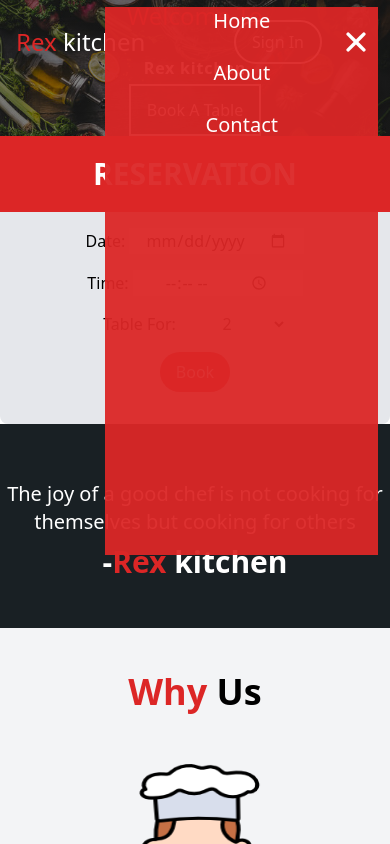
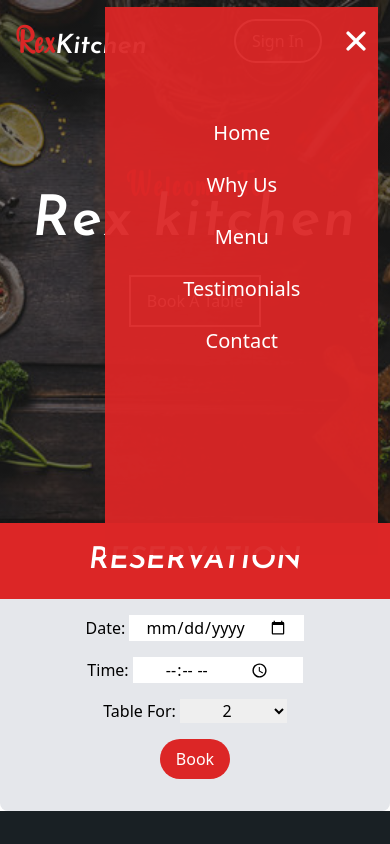
Before and after one commit to Habeeb-bee/Rex-kitchen, a website: page index.html in a window 390 px wide. Both pictures are taken after a click on the element 356 px from the left and 40 px from the top of the page. Shown: the top 844 px of the page. Drawn offline with nearby package versions, Linux system fonts and the light colour scheme.

Commit message:
Add files via upload

```diff
--- a/index.html
+++ b/index.html
@@ -1,14 +1,9 @@
-<html lang="en">
+<html lang="en"  class="!scroll-smooth">
 <head>
     <meta charset="UTF-8">
     <meta name="viewport" content="width=device-width, initial-scale=1.0">
     <title>Rex-kitchen</title>
     <link rel="stylesheet" href="public/style.css">
-
-<!-- fonts -->
-<link rel="preconnect" href="https://fonts.googleapis.com">
-<link rel="preconnect" href="https://fonts.gstatic.com" crossorigin>
-<link href="https://fonts.googleapis.com/css2?family=Comic+Neue:ital,wght@1,700&family=Dancing+Script:wght@400..700&display=swap" rel="stylesheet">
 
 <!--icons -->
     <script type="module" src="https://unpkg.com/ionicons@7.1.0/dist/ionicons/ionicons.esm.js"></script>
@@ -16,54 +11,62 @@
 </head>
 
 
-<body class="">
+<body >
 
         <!--header-->
-      <div class="  text-center bg-no-repeat bg-cover bg-top h-[55vh] lg:h-[70vh] "  style="background-image: linear-gradient(rgba(0,0,0,0.5), rgba(0,0,0,0.5)),url('./public/img/kitchen-bg.jpg');">
+      <div id="home" class="  text-center bg-no-repeat bg-cover bg-top h-[62vh] lg:h-[70vh] "  style="background-image: linear-gradient(rgba(0,0,0,0.5), rgba(0,0,0,0.5)),url('./public/img/kitchen-bg.jpg');">
 
 
         <!--navigation-->
-        <nav class="text-white navigation z-10 fixed top-0 flex justify-between  items-center w-[100%] py-5 px-4 lg:px-[4em]">
-            <div class="nav-logo text-2xl lg:text-4xl">
-                <h1><a > <span class="rex  text-red-600 font-[Dancing Script]">Rex </span>kitchen</a>
+        <nav class="text-white navigation z-10 fixed top-0 flex justify-between  items-center w-[100%] py-3 px-4 lg:px-[4em]">
+            <div class="nav-logo 	  ">
+                <h1><a > <span class=" rex  text-red-600 tracking-wide font-bold font-head text-[2.4em] md:text-[2.8em] ">Rex</span><span class="text-[1.65em] font-body md:text-[2em] " >Kitchen</span> </a>
                 </h1>
             </div>
 
-           <div class=" nav-links   opacity-0 z-10 left-[27%] top-[-90%] duration-500 bg-red-600/[.95] absolute min-h-[65vh]  w-[70vw] flex pt-[10em] place-content-center
+           <div class=" nav-links   opacity-0 z-10 left-[27%] top-[-90%] duration-500 bg-red-600/[.95] absolute min-h-[65vh]  w-[70vw] flex pt-[7em] place-content-center
             lg:bg-transparent lg:opacity-100 lg:static lg:pt-0 lg:min-h-fit lg:mx-auto">
 
 
             <ul class="nav-nav text-xl  gap-6 text-center flex flex-col  lg:flex-row  lg:item-center lg:gap-[4vw] ">
                 <li>
-                    <a class="hover:text-red-600" href=""><span>Home</span></a>
+                    <a class="lg:hover:text-red-600" href="#home"><span>Home</span></a>
                 </li>
 
                 <li>
-                    <a class="hover:text-red-600"  href=""><span>About</span></a>
+                  <a class="lg:hover:text-red-600" href="#why"><span>Why Us</span></a>
+              </li>
+
+              <li>
+                <a class="lg:hover:text-red-600" href="#menu"><span>Menu</span></a>
+            </li>
+
+                <li>
+                    <a class="lg:hover:text-red-600"  href="#testimonial"><span>Testimonials</span></a>
                 </li>
                 <li>
-                    <a class="hover:text-red-600"  href=""><span>Contact</span></a>
+                    <a class="lg:hover:text-red-600"  href="#contact"><span>Contact</span></a>
                 </li>
             </ul>
            </div>
 
 
      <div class="flex item-center gap-4">
-        <button class="sign-btn text-white border-white border-2 px-4 py-2 rounded-full  hover:bg-red-600">Sign In</button>
+        <button class="sign-btn text-white border-white border-2 px-4 py-2 rounded-full   hover:bg-red-600  md:text-xl">Sign In</button>
 
-            <ion-icon onclick="onToggleMenu(this)"  class="icon text-4xl z-10 pt-1 lg:hidden"  name="menu"></ion-icon>
+            <ion-icon onclick="onToggleMenu(this)"  class="icon text-4xl z-10 pt-1  md:text-5xl lg:hidden"  name="menu"></ion-icon>
         </div>
         </nav>
 <!--navigation-end-->
 
 
 <!--home-hero-->
-          <div class="disc text-center pt-[11em] md:pt-[10em] ">
-        <h2 class="text-red-600 text-2xl md:text-4xl ">Welcome To</h2> <br>
+          <div class="disc text-center absolute inset-0 mt-[40%] md:mt-[20%]  ">
+        <h2 class="text-red-600 font-head font-bold tracking-widest text-[2.3em] -mb-[1em] md:text-[3em] ">Welcome To</h2> <br>
 
-        <h1 class=" tracking-wider text-white text-5xl font-bold -mt-5 pb-5 md:text-6xl" >Rex kitchen</h1>
+        <h1 class=" tracking-wider text-white text-[3.5em] font-bold font-body  pb-2 -mt-[1.2rem] md:-mt-[.9rem] md:text-[4.5em]" >Rex kitchen</h1>
 
-       <button class="Book-btn border-white border-2 px-4 py-3 text-white mt-1 md:px-6 md:py-3 md:text-xl hover:bg-red-600 "> Book A Table</button>
+       <button class="Book-btn border-white border-2 px-4 py-3  hover:bg-red-600 text-white mt-1 md:px-6 md:py-3 md:text-xl "> Book A Table</button>
 
     </div>
 
@@ -75,7 +78,7 @@
       <div class="pb-8 bg-gray-200 text-center rounded-lg
        lg:px-[1em] lg:absolute lg:-mt-[4em] lg:pb-0 lg:pr-5 lg:min-w-fit lg:mx-auto lg:left-[10%] lg:right-[10%]
           lg:flex lg:flex-row lg:overflow-hidden lg:justify-between lg:items-center  ">
-    <div class="reservation text-white font-bold
+    <div class="reservation text-white font-bold font-body
     bg-red-600 py-5
     text-3xl   lg:h-full lg:py-10 lg:px-[.8em] lg:ml-[-.7em]  "><h1>RESERVATION</h1></div>
     <label class="date py-4 block lg:text-xl ">Date:
@@ -100,13 +103,13 @@
 
       <div class="about text-center text-white  py-[3em] md:py-[7em] bg-[#192024] ">
         <p class="py-2 text-xl block"> The joy of a good chef is not cooking for themselves but cooking for others </p>
-         <h2 class="text-3xl font-bold">-<span class="about-span  text-red-600  ">Rex</span> kitchen </h2>
-      </div>
+        <h1><a  > <span class="text-4xl font-bold">-</span> <span class=" rex  text-red-600 tracking-wide font-bold font-head text-[2.4em] ">Rex</span><span class="text-[1.65em] font-body " >Kitchen</span> </a>
+        </div>
 
       <!--whyUs-->
 
-      <div class="why py-8 bg-gray-100 text-center lg:py-[5em] ">
-        <h1 class="text-4xl py-3 block font-bold lg:text-5xl"> <span class="text-red-600"> Why</span> Us</h1>
+      <div id="why" class="why py-8 bg-gray-100 text-center lg:py-[5em] ">
+        <h1 class=" font-body text-4xl py-3 block font-bold lg:text-5xl"> <span class="text-red-600   text-[1.3em] "> Why</span> Us</h1>
 
 
         <div class="reason lg:flex lg:flex-row lg:gap-[4vw] ">
@@ -160,9 +163,9 @@
 
       <!--menu-->
 
-      <section class="menu bg-gray-300 py-5">
+      <section id="menu" class="menu bg-gray-300 py-5">
 
-        <div class="menu-head text-center text-4xl font-bold text-red-600  ">Menu</div>
+        <div class="menu-head text-center text-[3em] font-bold font-body text-red-600   ">Menu</div>
 
           <!--cards-->
 
@@ -262,9 +265,9 @@
 
        <!--testimony-->
 
-       <section class="testimonials py-[2em] px-1  bg-cover  " style="background-image:linear-gradient(rgba(0,0,0,0.5), rgba(0,0,0,0.5)),url('./public/img/testimony.jpg');" id="section--3">
+       <section id="testimonial" class="testimonials py-[2em] px-1  bg-cover  " style="background-image:linear-gradient(rgba(0,0,0,0.5), rgba(0,0,0,0.5)),url('./public/img/testimony.jpg');" >
 
-        <h1 class="testimonial-title text-center text-4xl font-bold text-red-600 py-5">Testimonials</h1>
+        <h1 class="testimonial-title text-center text-4xl font-bold font-body text-red-600 py-5">Testimonials</h1>
 
       <div class="slider overflow-hidden h-[40vh] my-0 mx-auto relative  ">
         <div class="slide absolute top-0 w-[100%] h-[20rem] flex items-center	justify-center ease-in duration-500">
@@ -317,7 +320,7 @@
 
         <button class="slider-btn btn-left absolute top-[15%] z-10 text-red-600 text-[3em]  cursor-pointer left-0 translate-y-1/2 	 ">&larr;</button>
         <button class="slider-btn btn-right absolute top-[15%] z-10 text-red-600 text-[3em] cursor-pointer right-0  translate-y-1/2 ">&rarr;</button>
-        <div class="dots flex absolute left-[50%] bottom-[10%] translate-y-1/2 bg-red-600 h-[1rem] w-[1rem]  rounded-full cursor-pointer	  "></div>
+        <div class="dots flex absolute left-[50%] bottom-[10%] translate-y-1/2 bg-red-600 h-[1rem] w-[1rem]  rounded-full 	hidden  "></div>
 
       </div>
     </section>
@@ -326,13 +329,13 @@
 
     <!--footer-->
 
-    <section class="footer text-white bg-[#192024] pt-[1em] pb-[3em] ">
+    <section id="contact" class="footer text-white bg-[#192024] pt-[1em] pb-[3em] ">
       <div class="footer-content flex py-[2em] px-[1em] flex-wrap  gap-4 md:flex-row md:justify-between  ">
 
 
           <div class="logo md:basis-1/4 ">
-        <h2 class=" text-3xl font-bold">-<span class="about-span  text-red-600  ">Rex</span> kitchen </h2>
-        <p class="disc pl-[1em] pt-[.5em]"> anytime, anywhere. enjoy your meal</p>
+            <h1><a  > <span class="text-4xl font-bold">-</span> <span class=" rex  text-red-600 tracking-wide font-bold font-head text-[2.4em] ">Rex</span><span class="text-[1.65em] font-body " >Kitchen</span> </a>
+              <p class="disc pl-[1em] "> anytime, anywhere. enjoy your meal</p>
 
 
         <!--socials-->
```
Also changed, not shown: tailwind.config.js (+17 -1 lines).
